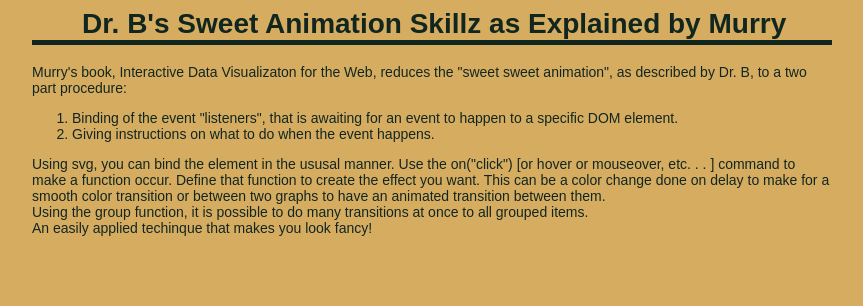
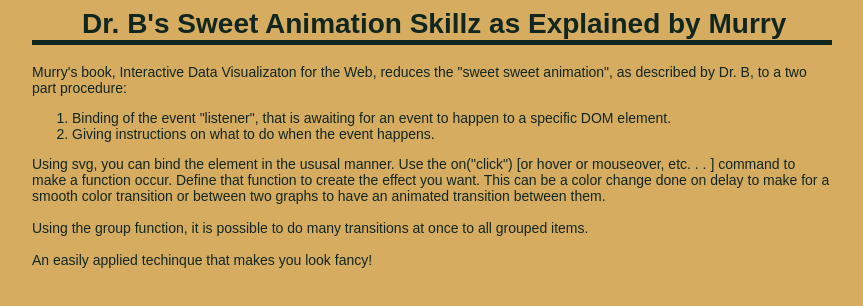
Before and after one commit to MaryAshby/SweetAnimations, a plain HTML site: page index.html in a window 1280 px wide. Shown: the whole page, without its empty margins (46-909 px from the left). Drawn offline with nearby package versions, Linux system fonts and the light colour scheme; a script that the page names is missing.

Commit message:
Update index.html

```diff
--- a/index.html
+++ b/index.html
@@ -17,16 +17,17 @@
 Murry's book, Interactive Data Visualizaton for the Web, reduces the "sweet sweet animation", as described by Dr. B, to a
   two part procedure:
   <ol>
-    <li>Binding of the event "listeners", that is awaiting for an event to happen to a specific DOM element.</li>
+    <li>Binding of the event "listener", that is awaiting for an event to happen to a specific DOM element.</li>
     <li>Giving instructions on what to do when the event happens.</li>
   </ol>
+
   Using svg, you can bind the element in the ususal manner. Use the on("click") [or hover or mouseover, etc. . . ] command to make
   a function occur. Define that function to create the effect you want. This can be a color change done on delay to make for a smooth color
   transition or between two graphs to have an animated transition between them.
-  <br/>
+  <br/><br/>
   Using the group function, it is possible to do many transitions at once to all grouped items.
 
-  <br/>
+  <br/><br/>
   An easily applied techinque that makes you look fancy!
 
 
```
